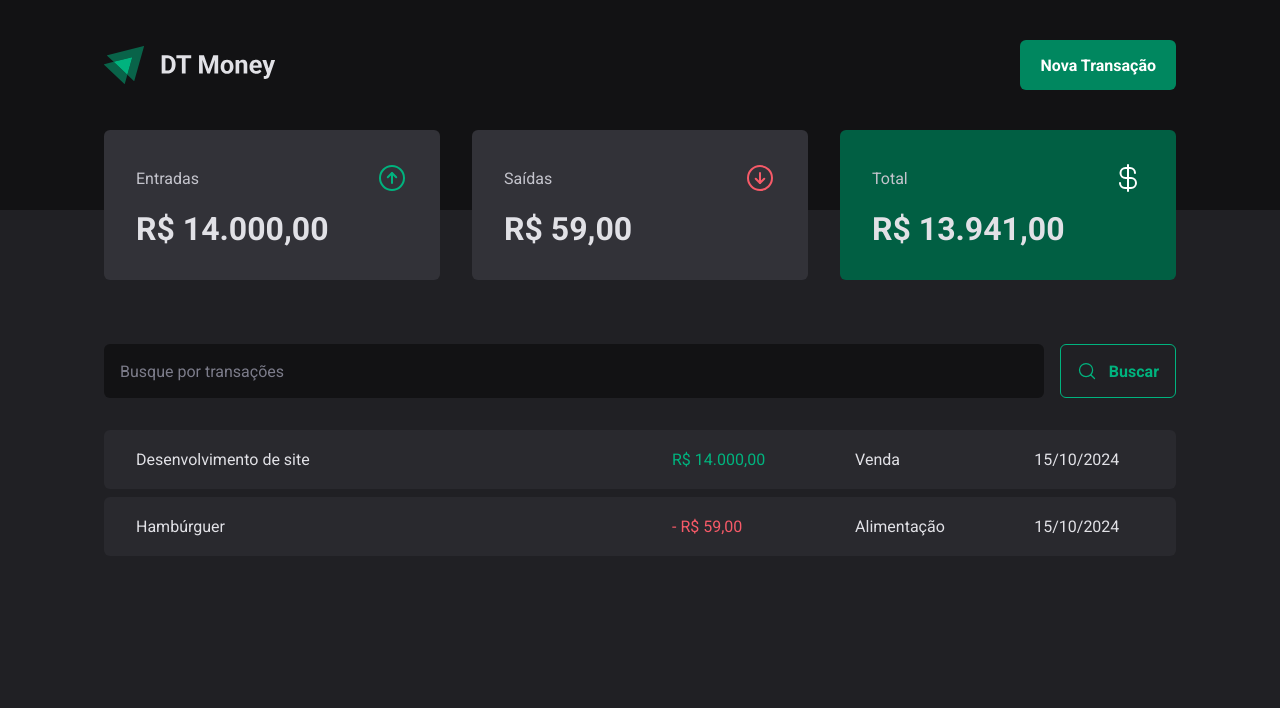
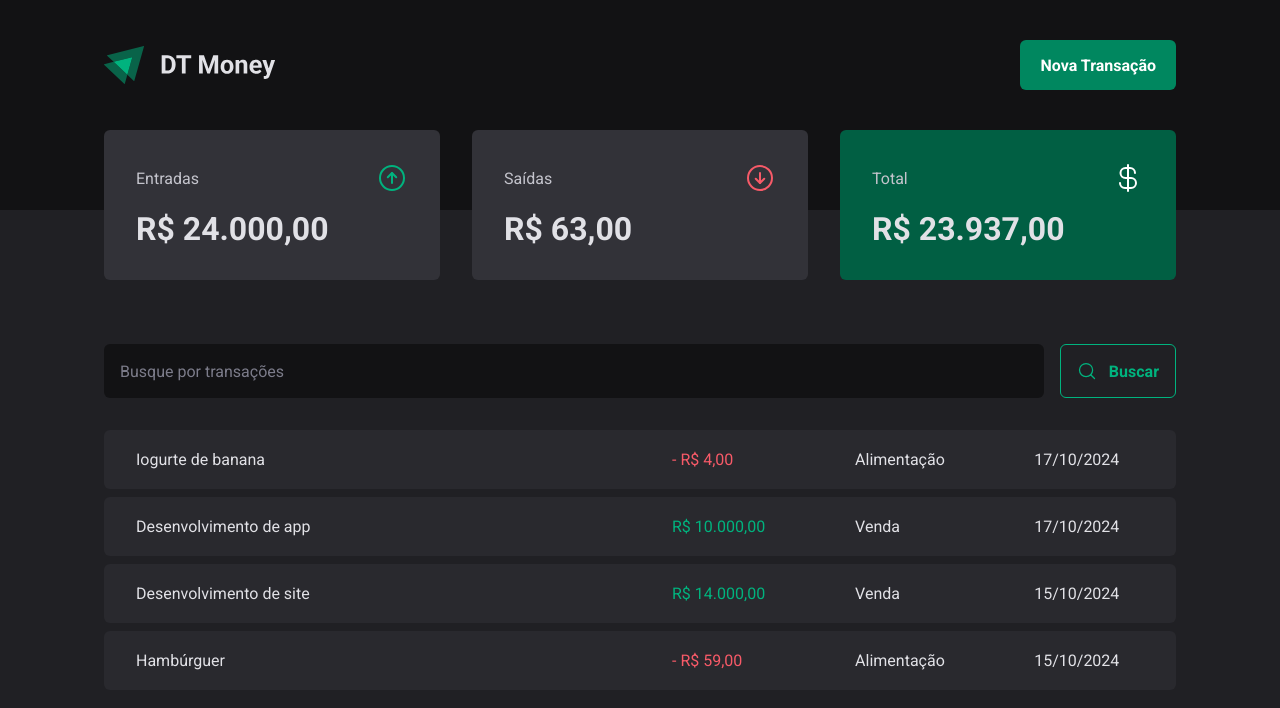
Before and after one commit to DiogoKasteller/DT-Money, a React (Vite) app: page / in a window 1280 px wide. Shown: the top 708 px of the page. Built offline with nearby package versions, Linux system fonts and the light colour scheme; data requests are answered from the project's data file.

Commit message:
creating new Transactions and updating table list

```diff
--- a/server.json
+++ b/server.json
@@ -15,6 +15,22 @@
       "category": "Alimentação",
       "price": 59,
       "createdAt": "2024-10-15T22:30:09.859Z"
+    },
+    {
+      "description": "Desenvolvimento de app",
+      "price": 10000,
+      "category": "Venda",
+      "type": "income",
+      "createdAt": "2024-10-17T13:23:36.372Z",
+      "id": 3
+    },
+    {
+      "description": "Iogurte de banana",
+      "price": 4,
+      "category": "Alimentação",
+      "type": "outcome",
+      "createdAt": "2024-10-17T13:42:27.851Z",
+      "id": 4
     }
   ]
 }
--- a/src/components/NewTransactionModal/index.tsx
+++ b/src/components/NewTransactionModal/index.tsx
@@ -10,6 +10,8 @@
 } from "./styles"
 import { Controller, useForm } from "react-hook-form"
 import { zodResolver } from "@hookform/resolvers/zod"
+import { useContext } from "react"
+import { TransactionsContext } from "../../contexts/TransactionsContext"
 
 const newTransactionFormSchema = z.object({
   description: z.string(),
@@ -21,19 +23,29 @@
 type NewTransactionFormInputs = z.infer<typeof newTransactionFormSchema>
 
 export function NewTransactionModal() {
+  const { createTransaction } = useContext(TransactionsContext)
+
   const {
     control,
     register,
     handleSubmit,
     formState: { isSubmitting },
+    reset,
   } = useForm<NewTransactionFormInputs>({
     resolver: zodResolver(newTransactionFormSchema),
   })
 
   async function handleCreateNewTransaction(data: NewTransactionFormInputs) {
-    await new Promise((resolve) => setTimeout(resolve, 2000))
+    const { description, price, category, type } = data
 
-    console.log(data)
+    await createTransaction({
+      description,
+      price,
+      category,
+      type,
+    })
+
+    reset()
   }
 
   return (
--- a/src/contexts/TransactionsContext.tsx
+++ b/src/contexts/TransactionsContext.tsx
@@ -10,9 +10,17 @@
   createdAt: string
 }
 
+interface CreateTransactionInput {
+  description: string
+  price: number
+  category: string
+  type: "income" | "outcome"
+}
+
 interface TransactionContextType {
   transactions: Transaction[]
   fetchTransactions: (query?: string) => Promise<void>
+  createTransaction: (data: CreateTransactionInput) => Promise<void>
 }
 
 interface TransactionsProviderProps {
@@ -27,6 +35,8 @@
   async function fetchTransactions(query?: string) {
     const response = await api.get("/transactions", {
       params: {
+        _sort: "createdAt",
+        _order: "desc",
         q: query,
       },
     })
@@ -34,12 +44,28 @@
     setTransactions(response.data)
   }
 
+  async function createTransaction(data: CreateTransactionInput) {
+    const { description, price, category, type } = data
+
+    const response = await api.post("/transactions", {
+      description,
+      price,
+      category,
+      type,
+      createdAt: new Date(),
+    })
+
+    setTransactions((state) => [response.data, ...state])
+  }
+
   useEffect(() => {
     fetchTransactions()
   }, [])
 
   return (
-    <TransactionsContext.Provider value={{ transactions, fetchTransactions }}>
+    <TransactionsContext.Provider
+      value={{ transactions, fetchTransactions, createTransaction }}
+    >
       {children}
     </TransactionsContext.Provider>
   )
```
